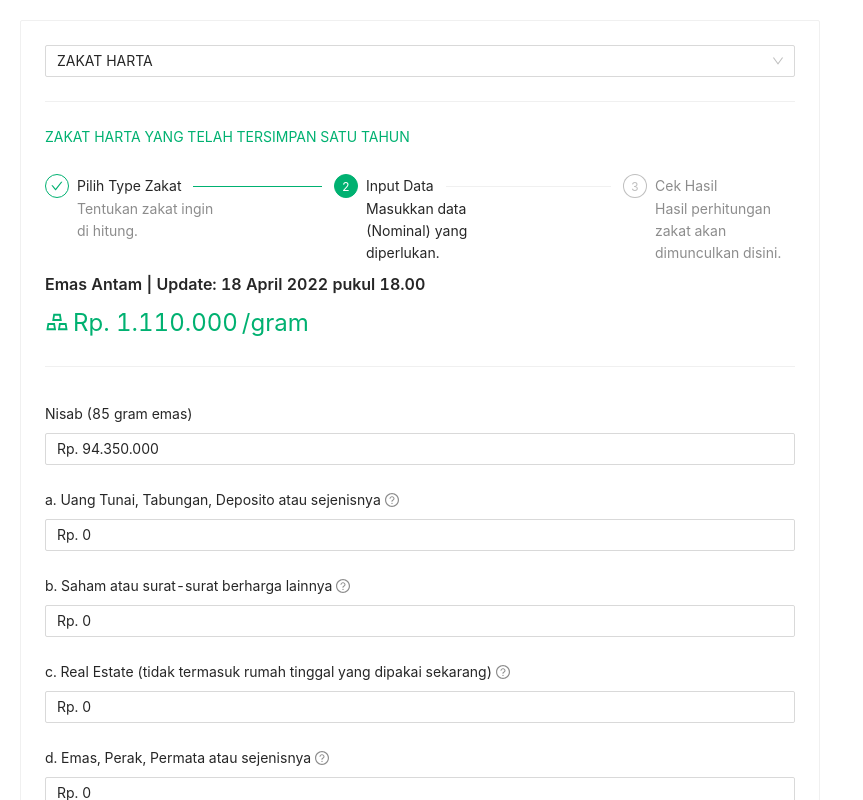
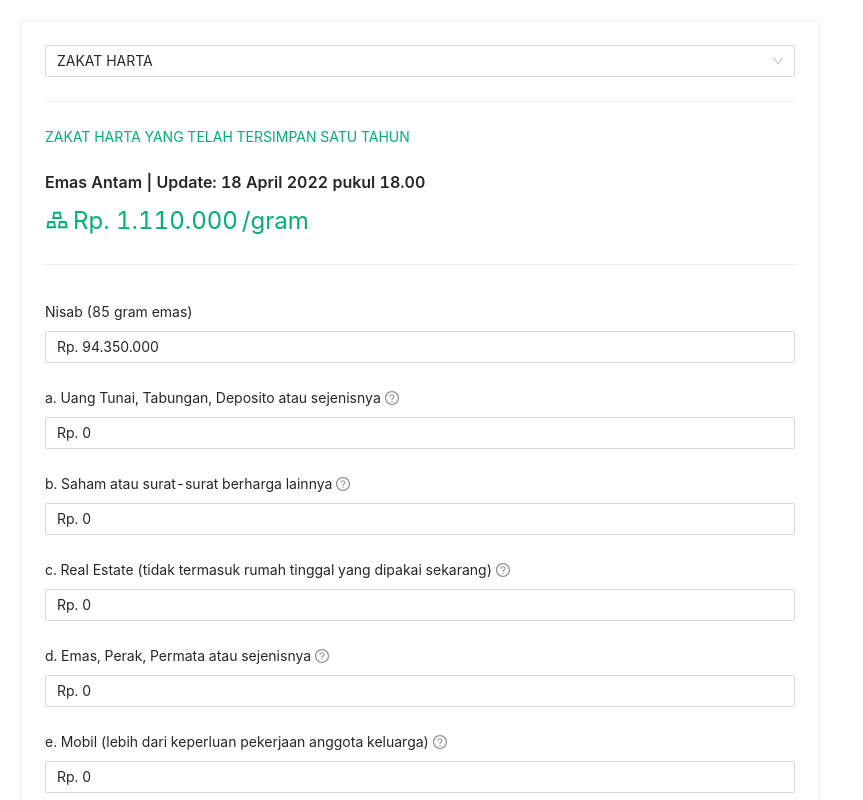
Before and after one commit to brillianodhiya/KalkulatorZakat, a React (Create React App) app: page / in a window 1280 px wide. Shown: the top 800 px of the page, without its empty margins (0-863 px from the left). Built offline with nearby package versions, Linux system fonts and the light colour scheme.

Commit message:
steps hide

```diff
--- a/src/components/ZakatHarta.js
+++ b/src/components/ZakatHarta.js
@@ -24,13 +24,13 @@ const ZakatHarta = ({ nisab = 0, update }) => {
   const [cekHasil, setCekHasil] = React.useState(false);
 
   React.useEffect(() => {
-    if (!screens.md) {
-      setCurrent(2);
-      setCekHasil(true);
-    } else {
-      setCurrent(1);
-      setCekHasil(false);
-    }
+    // if (!screens.md) {
+    setCurrent(2);
+    setCekHasil(true);
+    // } else {
+    //   setCurrent(1);
+    //   setCekHasil(false);
+    // }
   }, [screens]);
 
   return (
@@ -40,7 +40,7 @@ const ZakatHarta = ({ nisab = 0, update }) => {
       </p>
 
       <Row>
-        <Col
+        {/* <Col
           xs={0}
           sm={24}
           md={24}
@@ -66,7 +66,7 @@ const ZakatHarta = ({ nisab = 0, update }) => {
               description="Hasil perhitungan zakat akan dimunculkan disini."
             />
           </Steps>
-        </Col>
+        </Col> */}
         <Col span={24}>
           <Statistic
             style={{ marginTop: "8px" }}
--- a/src/components/ZakatHartaUsaha.js
+++ b/src/components/ZakatHartaUsaha.js
@@ -24,13 +24,13 @@ const ZakatHartaUsaha = ({ nisab = 0, update }) => {
   const [cekHasil, setCekHasil] = React.useState(false);
 
   React.useEffect(() => {
-    if (!screens.md) {
-      setCurrent(2);
-      setCekHasil(true);
-    } else {
-      setCurrent(1);
-      setCekHasil(false);
-    }
+    // if (!screens.md) {
+    setCurrent(2);
+    setCekHasil(true);
+    // } else {
+    //   setCurrent(1);
+    //   setCekHasil(false);
+    // }
   }, [screens]);
 
   return (
@@ -40,7 +40,7 @@ const ZakatHartaUsaha = ({ nisab = 0, update }) => {
       </p>
 
       <Row>
-        <Col
+        {/* <Col
           xs={0}
           sm={24}
           md={24}
@@ -66,7 +66,7 @@ const ZakatHartaUsaha = ({ nisab = 0, update }) => {
               description="Hasil perhitungan zakat akan dimunculkan disini."
             />
           </Steps>
-        </Col>
+        </Col> */}
         <Col span={24}>
           <Statistic
             style={{ marginTop: "8px" }}
--- a/src/components/ZakatProfesi.js
+++ b/src/components/ZakatProfesi.js
@@ -24,19 +24,19 @@ const ZakatProfesi = ({ nisab = 0, update }) => {
   const [cekHasil, setCekHasil] = React.useState(false);
 
   React.useEffect(() => {
-    if (!screens.md) {
-      setCurrent(2);
-      setCekHasil(true);
-    } else {
-      setCurrent(1);
-      setCekHasil(false);
-    }
+    // if (!screens.md) {
+    setCurrent(2);
+    setCekHasil(true);
+    // } else {
+    //   setCurrent(1);
+    //   setCekHasil(false);
+    // }
   }, [screens]);
 
   return (
     <div>
       <Row>
-        <Col
+        {/* <Col
           xs={0}
           sm={24}
           md={24}
@@ -62,7 +62,7 @@ const ZakatProfesi = ({ nisab = 0, update }) => {
               description="Hasil perhitungan zakat akan dimunculkan disini."
             />
           </Steps>
-        </Col>
+        </Col> */}
         <Col span={24}>
           <Statistic
             style={{ marginTop: "8px" }}
```
